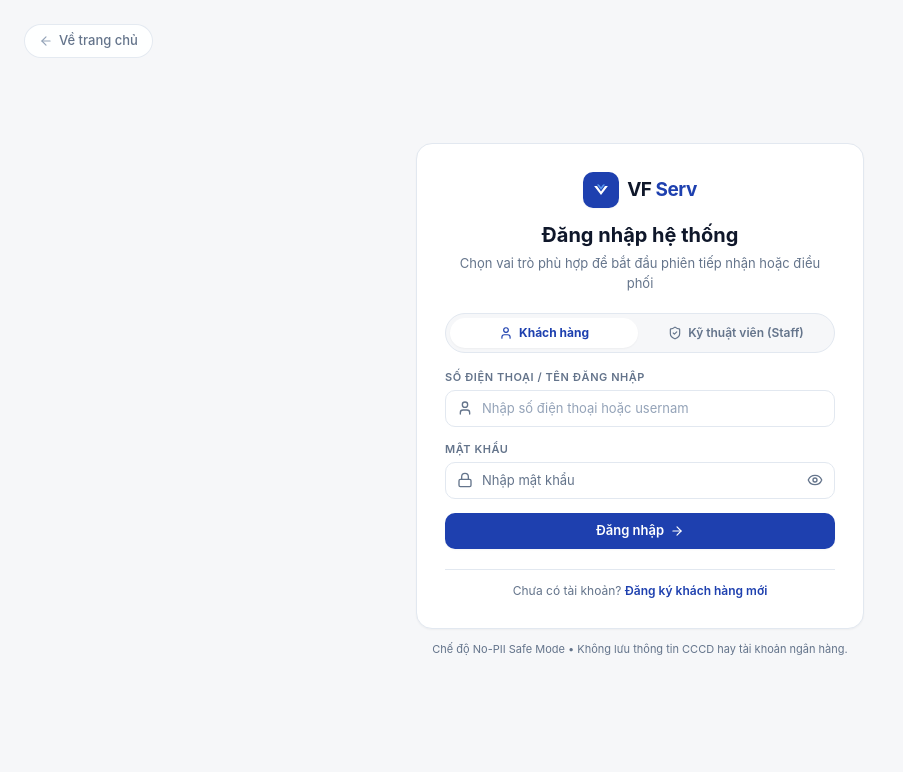
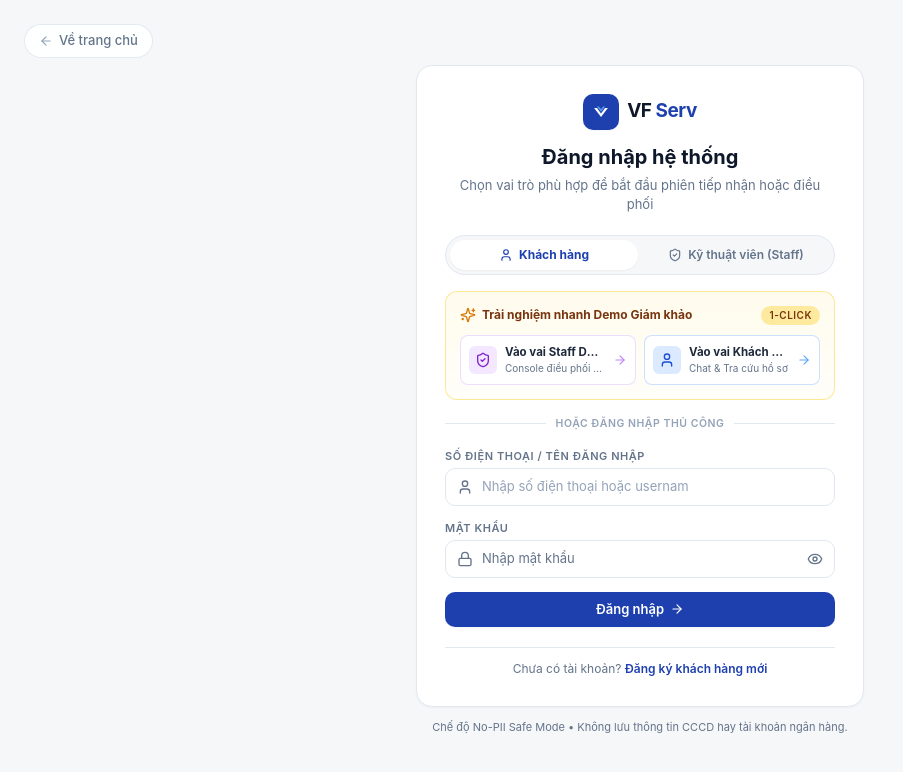
Before and after one commit to TheViet298/viet-ai, a Next.js app in the folder frontend/: page /login in a window 1280 px wide. Shown: the top 772 px of the page, without its empty margins (0-903 px from the left). Built offline with nearby package versions, Linux system fonts and the light colour scheme; no server answers.

Commit message:
feat(login): add 1-click demo login buttons for staff and customer

```diff
--- a/frontend/src/app/login/page.tsx
+++ b/frontend/src/app/login/page.tsx
@@ -26,9 +26,29 @@
   const [showPassword, setShowPassword] = useState(false);
   const [errorMessage, setErrorMessage] = useState("");
   const [submitting, setSubmitting] = useState(false);
+  const [demoLoadingRole, setDemoLoadingRole] = useState<"STAFF" | "CUSTOMER" | null>(null);
 
   const goToRoleHome = (role: UserRole) => {
     router.push(role === "STAFF" ? "/console" : "/chat");
+  };
+
+  const handleQuickDemoLogin = async (username: string, role: "CUSTOMER" | "STAFF") => {
+    setDemoLoadingRole(role);
+    setActiveTab(role);
+    setErrorMessage("");
+    try {
+      const demoPassword = process.env.NEXT_PUBLIC_DEMO_PASSWORD || "DemoSecret@2026!Sec";
+      const authenticated = await login(username, demoPassword);
+      goToRoleHome(authenticated.role);
+    } catch (error) {
+      setErrorMessage(
+        error instanceof Error
+          ? error.message
+          : "Không thể đăng nhập bằng tài khoản Demo. Vui lòng kiểm tra lại backend/database."
+      );
+    } finally {
+      setDemoLoadingRole(null);
+    }
   };
 
   const handleLogin = async (e: React.FormEvent) => {
@@ -119,46 +139,84 @@
             </button>
           </div>
 
-          {/* Banner demo cho giám khảo (chỉ hiển thị khi biến môi trường cho phép) */}
-          {process.env.NEXT_PUBLIC_SHOW_DEMO_HINT === "true" && (
-            <div className="mt-4 rounded-xl border border-amber-200 bg-amber-50/80 p-3 text-[12px] text-amber-900">
-              <div className="flex items-center gap-1.5 font-bold text-amber-800 mb-1.5">
+          {/* 1-Click Demo Quick Access cho Giám khảo / Thẩm định viên */}
+          <div className="mt-4 rounded-xl border border-amber-200/90 bg-gradient-to-b from-amber-50/90 to-amber-50/30 p-3.5 shadow-2xs">
+            <div className="flex items-center justify-between mb-2.5">
+              <div className="flex items-center gap-1.5 text-[12px] font-bold text-amber-900">
                 <Sparkles className="h-4 w-4 text-amber-600 shrink-0" />
-                <span>Tài khoản demo cho giám khảo</span>
+                <span>Trải nghiệm nhanh Demo Giám khảo</span>
               </div>
-              <div className="space-y-1 text-[11px] text-amber-800">
-                <div className="flex items-center justify-between">
-                  <span>Khách hàng demo:</span>
+              <span className="text-[10px] font-semibold bg-amber-200/80 text-amber-900 px-2 py-0.5 rounded-full uppercase tracking-wider">
+                1-Click
+              </span>
+            </div>
+
+            <div className="grid grid-cols-1 sm:grid-cols-2 gap-2">
+              {/* Nút vào vai Staff Demo */}
               <button
                 type="button"
-                    onClick={() => {
-                      setActiveTab("CUSTOMER");
-                      setIdentifier("demo.customer@vinfast.vn");
-                    }}
-                    className="font-mono font-semibold text-[#1E40AF] hover:underline cursor-pointer"
+                disabled={submitting || demoLoadingRole !== null}
+                onClick={() => handleQuickDemoLogin("demo.staff@vinfast.vn", "STAFF")}
+                className="flex items-center justify-between gap-2 rounded-lg border border-purple-200/80 bg-white hover:bg-purple-50/70 p-2 text-left shadow-2xs transition-all hover:border-purple-300 hover:shadow-xs group cursor-pointer disabled:opacity-60"
               >
-                    demo.customer@vinfast.vn
+                <div className="flex items-center gap-2 min-w-0">
+                  <div className="flex h-7 w-7 shrink-0 items-center justify-center rounded-md bg-purple-100 text-purple-700 group-hover:bg-[#6D5BD0] group-hover:text-white transition-colors">
+                    <ShieldCheck className="h-4 w-4" />
+                  </div>
+                  <div className="min-w-0">
+                    <div className="text-[11.5px] font-bold text-slate-800 group-hover:text-purple-900 truncate">
+                      Vào vai Staff Demo
+                    </div>
+                    <div className="text-[10px] text-slate-500 truncate">
+                      Console điều phối 9 ca
+                    </div>
+                  </div>
+                </div>
+                {demoLoadingRole === "STAFF" ? (
+                  <span className="text-[10px] text-purple-600 font-bold animate-pulse">…</span>
+                ) : (
+                  <ArrowRight className="h-3.5 w-3.5 text-purple-400 group-hover:text-[#6D5BD0] group-hover:translate-x-0.5 transition-all shrink-0" />
+                )}
               </button>
-                </div>
-                <div className="flex items-center justify-between">
-                  <span>Staff demo:</span>
+
+              {/* Nút vào vai Khách hàng Demo */}
               <button
                 type="button"
-                    onClick={() => {
-                      setActiveTab("STAFF");
-                      setIdentifier("demo.staff@vinfast.vn");
-                    }}
-                    className="font-mono font-semibold text-[#6D5BD0] hover:underline cursor-pointer"
+                disabled={submitting || demoLoadingRole !== null}
+                onClick={() => handleQuickDemoLogin("demo.customer@vinfast.vn", "CUSTOMER")}
+                className="flex items-center justify-between gap-2 rounded-lg border border-blue-200/80 bg-white hover:bg-blue-50/70 p-2 text-left shadow-2xs transition-all hover:border-blue-300 hover:shadow-xs group cursor-pointer disabled:opacity-60"
               >
-                    demo.staff@vinfast.vn
+                <div className="flex items-center gap-2 min-w-0">
+                  <div className="flex h-7 w-7 shrink-0 items-center justify-center rounded-md bg-blue-100 text-blue-700 group-hover:bg-[#1E40AF] group-hover:text-white transition-colors">
+                    <User className="h-4 w-4" />
+                  </div>
+                  <div className="min-w-0">
+                    <div className="text-[11.5px] font-bold text-slate-800 group-hover:text-blue-900 truncate">
+                      Vào vai Khách Demo
+                    </div>
+                    <div className="text-[10px] text-slate-500 truncate">
+                      Chat & Tra cứu hồ sơ
+                    </div>
+                  </div>
+                </div>
+                {demoLoadingRole === "CUSTOMER" ? (
+                  <span className="text-[10px] text-blue-600 font-bold animate-pulse">…</span>
+                ) : (
+                  <ArrowRight className="h-3.5 w-3.5 text-blue-400 group-hover:text-[#1E40AF] group-hover:translate-x-0.5 transition-all shrink-0" />
+                )}
               </button>
             </div>
           </div>
-              <p className="mt-2 text-[10.5px] italic text-amber-700/80 border-t border-amber-200/60 pt-1.5">
-                * Mật khẩu demo được cung cấp trong tài liệu nộp bài.
-              </p>
+
+          {/* Divider */}
+          <div className="relative my-4 flex items-center justify-center">
+            <div className="absolute inset-0 flex items-center">
+              <div className="w-full border-t border-slate-200"></div>
             </div>
-          )}
+            <span className="relative bg-white px-2.5 text-[10.5px] font-semibold text-slate-400 uppercase tracking-wider">
+              Hoặc đăng nhập thủ công
+            </span>
+          </div>
 
           {/* Error notice */}
           {errorMessage && (
```
Lines whose indentation alone changed are shown as unchanged.
